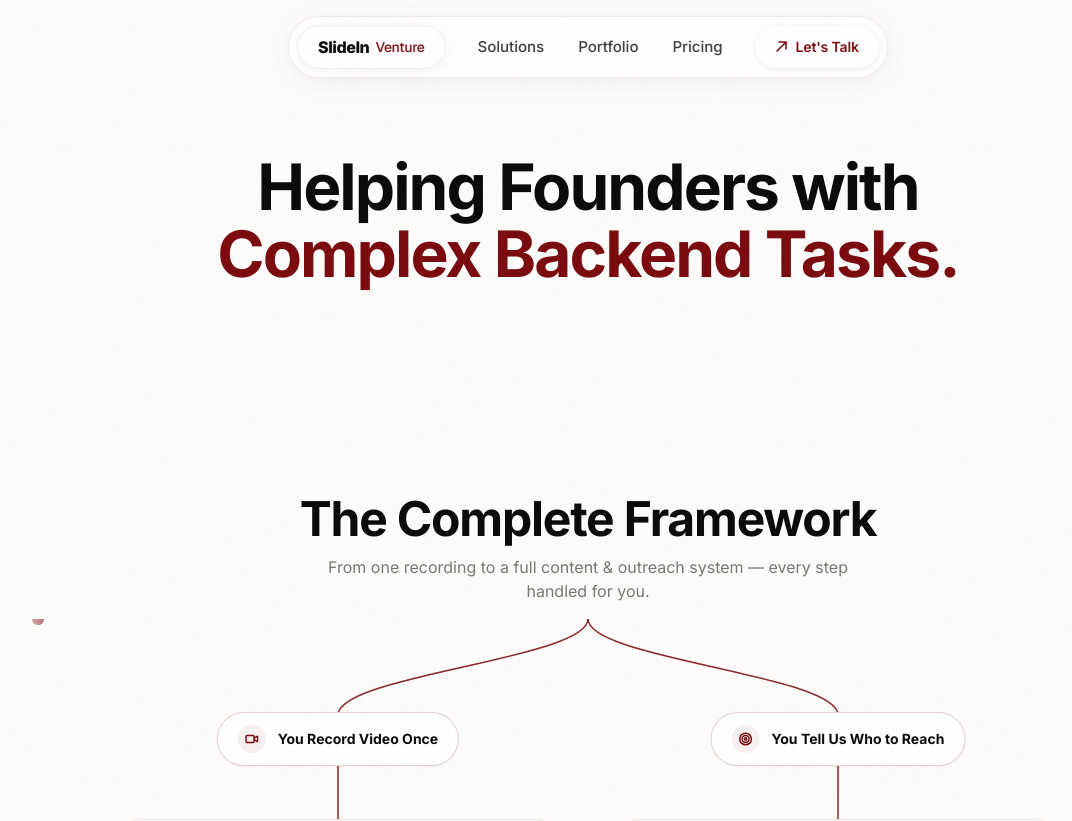
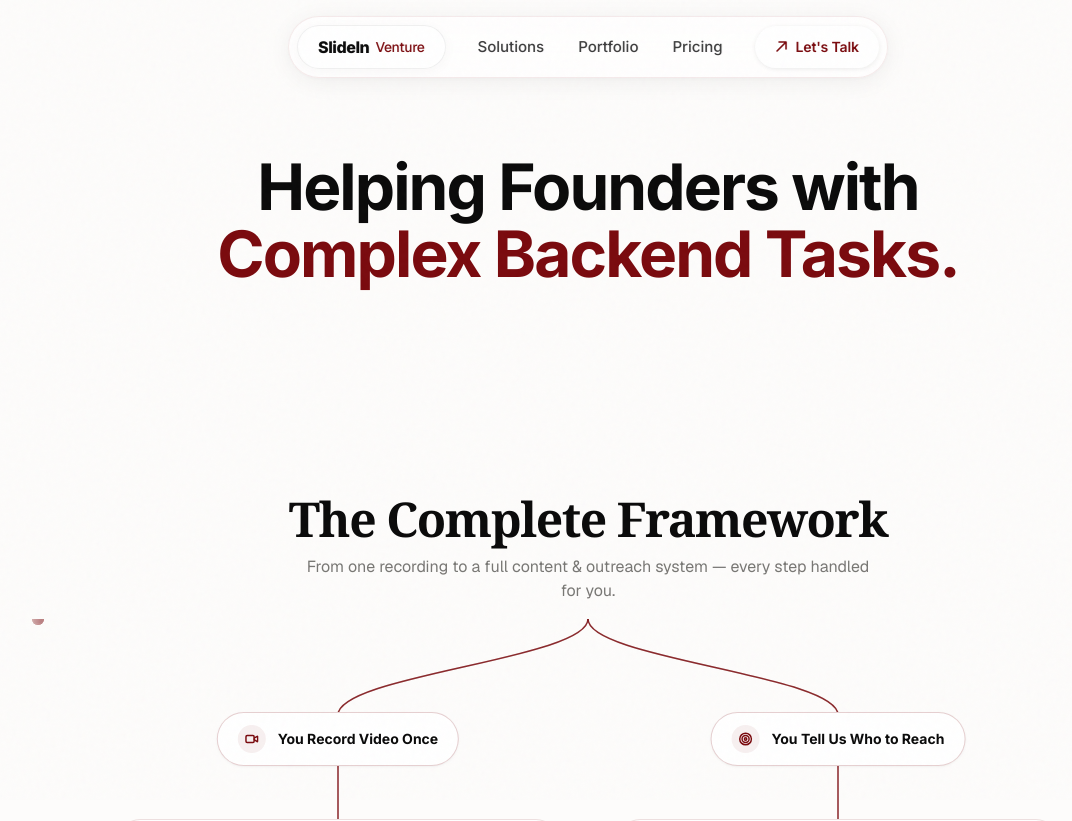
Before and after one commit to sheikhmdnasrullah-dotcom/slidein-venture, a Next.js app: page / in a window 1280 px wide. Shown: the top 821 px of the page, without its empty margins (52-1124 px from the left). Built offline with nearby package versions, Linux system fonts and the light colour scheme.

Commit message:
checkpoint before force push

```diff
--- a/components/CompleteFramework/CompleteFramework.tsx
+++ b/components/CompleteFramework/CompleteFramework.tsx
@@ -293,8 +293,8 @@ export default function CompleteFramework() {
 
         {/* ── Section Header ─────────────────────────────────────────── */}
         <div className="text-center relative z-20 pb-4">
-          <h2 className="text-4xl md:text-5xl font-bold tracking-tight" style={{ color: BLACK }}>The Complete Framework</h2>
-          <p className="mt-3 text-base text-[#787774] max-w-xl mx-auto">
+          <h2 className="display-headline text-4xl md:text-5xl" style={{ color: BLACK }}>The Complete Framework</h2>
+          <p className="mt-3 body-copy text-base text-[#787774] max-w-xl mx-auto">
             From one recording to a full content &amp; outreach system — every step handled for you.
           </p>
         </div>
```
